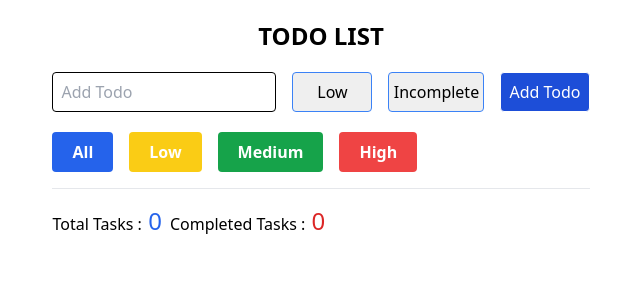
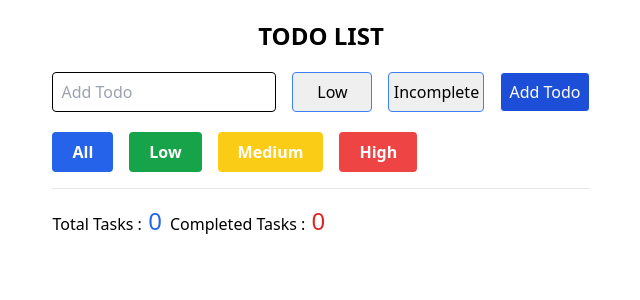
Before and after one commit to nrshakib/qtec-todo-list-app, a React (Vite) app: page / in a window 1280 px wide. Shown: the top 300 px of the page, without its empty margins (319-959 px from the left). Built offline with nearby package versions, Linux system fonts and the light colour scheme.

Commit message:
Updated Filtering Buttons styling

```diff
--- a/src/components/Todos.jsx
+++ b/src/components/Todos.jsx
@@ -84,7 +84,7 @@ const Todos = () => {
         </div>
         <div>
           <button
-            className="bg-yellow-400 hover:bg-yellow-600 text-white font-bold py-2 px-5 rounded"
+            className="bg-green-600 hover:bg-green-800 text-white font-bold py-2 px-5 rounded"
             onClick={() => handlePriorityFilter("low")}
           >
             Low
@@ -92,7 +92,7 @@ const Todos = () => {
         </div>
         <div>
           <button
-            className="bg-green-600 hover:bg-green-800 text-white font-bold py-2 px-5 rounded"
+            className=" bg-yellow-400 hover:bg-yellow-600 text-white font-bold py-2 px-5 rounded"
             onClick={() => handlePriorityFilter("medium")}
           >
             Medium
```
